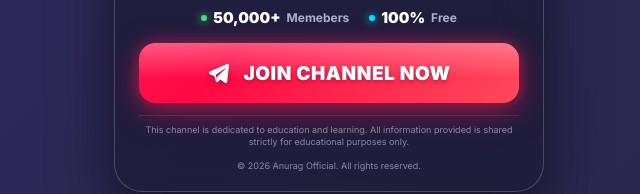
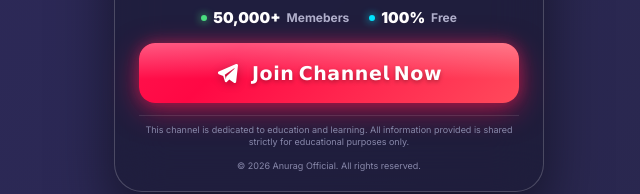
Before and after one commit to Anumaxx/site, a plain HTML site: page index.html in a window 1280 px wide. Shown: the part 495-689 px from the top of the page, without its empty margins (311-951 px from the left). Drawn offline with Linux system fonts and the light colour scheme.

Commit message:
Update index.html

```diff
--- a/index.html
+++ b/index.html
@@ -657,7 +657,7 @@ src="https://www.facebook.com/tr?id=1829253088201848&ev=PageView&noscript=1"
 						<path
 							d="M21.94 4.63c.27-1.13-.87-2.03-1.9-1.57L2.72 10.6c-1.1.49-1.09 2.06.02 2.53l4.5 1.9 1.7 5.48c.24.77 1.22 1 1.8.42l2.53-2.5 4.6 3.4c.83.62 2.02.18 2.25-.83L21.94 4.63zM8.8 13.7l9.4-6.34c.28-.19.58.17.34.4l-7.9 7.4c-.28.26-.46.61-.5.99l-.24 2.16-1.1-4.61z" />
 					</svg>
-					Join Channel Now
+					𝗝𝗼𝗶𝗻 𝗖𝗵𝗮𝗻𝗻𝗲𝗹 𝗡𝗼𝘄
 				</a>
 			</div>
 
```
